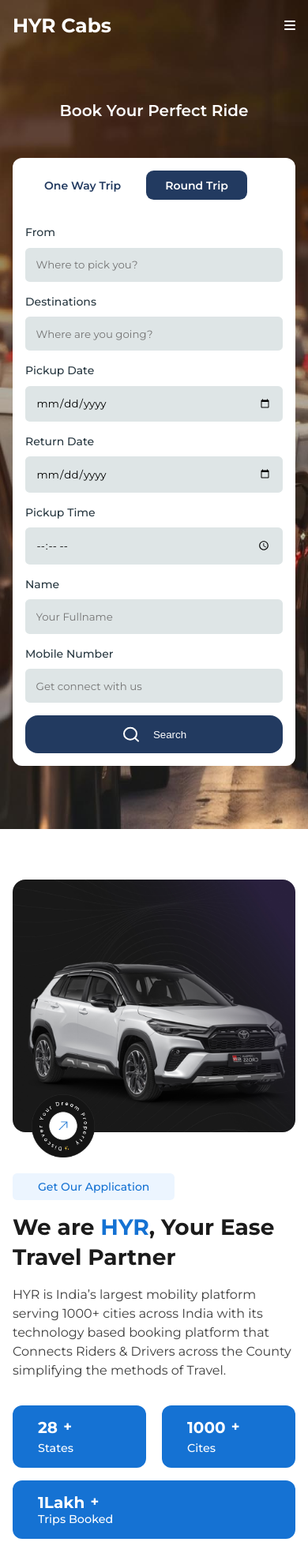
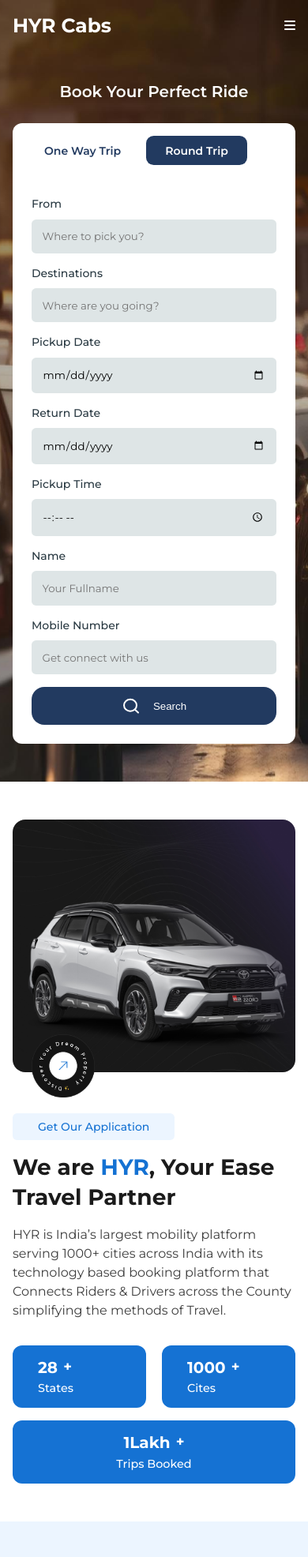
Before and after one commit to imArjunM/hyr-website, a plain HTML site: page index.html in a window 390 px wide. Shown: the top 1972 px of the page at 79% size. Drawn offline with nearby package versions, Linux system fonts and the light colour scheme; a script that the page names is missing.

Commit message:
showcase updates

```diff
--- a/css/changes.css
+++ b/css/changes.css
@@ -108,7 +108,11 @@
 
 @media screen and (max-width: 586px) {
   .mobile_card {
-    display: block;
+    display: flex;
+    flex-direction: column;
+    align-items: center;
+    justify-content: center;
+    text-align: center;
   }
   .desktop_card {
     display: none;
@@ -125,4 +129,17 @@
   .only__desktop {
     display: none;
   }
+
+  .Showcase__content_wrapper {
+    width: 100%;
+    display: flex;
+    flex-direction: column;
+    align-items: center;
+    justify-content: center;
+    gap: 1.75rem !important;
+    padding-top: 6.5rem !important;
+    padding-bottom: 3rem !important;
+  }
+
+
 }
--- a/css/style.css
+++ b/css/style.css
@@ -610,7 +610,7 @@ body {
     width: 100%;
     background-color: #fff;
     border-radius: 0 0 0.75rem 0.75rem;
-    padding: 1rem;
+    padding: 1.5rem;
     display: flex;
     flex-direction: column;
     gap: 1rem;
@@ -636,6 +636,17 @@ body {
     display: grid;
     grid-template-columns: 1fr;
     gap: 1rem;
+  }
+  .hyr_section_space {
+    padding: 1.5rem 0;
+  }
+
+  .hyr_section_top_space {
+    padding-top: 3rem;
+  }
+
+  .hyr_section_bottom_space {
+    padding-bottom: 3rem;
   }
 }
 
@@ -945,8 +956,8 @@ body {
 }
 @media screen and (max-width: 1024px) {
   .Feature__banner {
-    width: 3.5rem;
-    height: 3.5rem;
+    width: 4.5rem;
+    height: 4.5rem;
     border-radius: 0.45rem;
     background-color: #fff;
     box-shadow: rgba(149, 157, 165, 0.2) 0px 8px 24px;
@@ -955,7 +966,7 @@ body {
     justify-content: center;
   }
   .Feature__banner > img {
-    width: 1.75rem;
+    width: 2.125rem;
     object-fit: contain;
   }
 }
--- a/index.html
+++ b/index.html
@@ -207,7 +207,7 @@
             </article>
             <article
               class="Origin__image_area"
-              data-aos="zoom-in"
+              data-aos="fade-in"
               data-aos-offset="0"
             >
               <div class="Origin__image_container">
```
